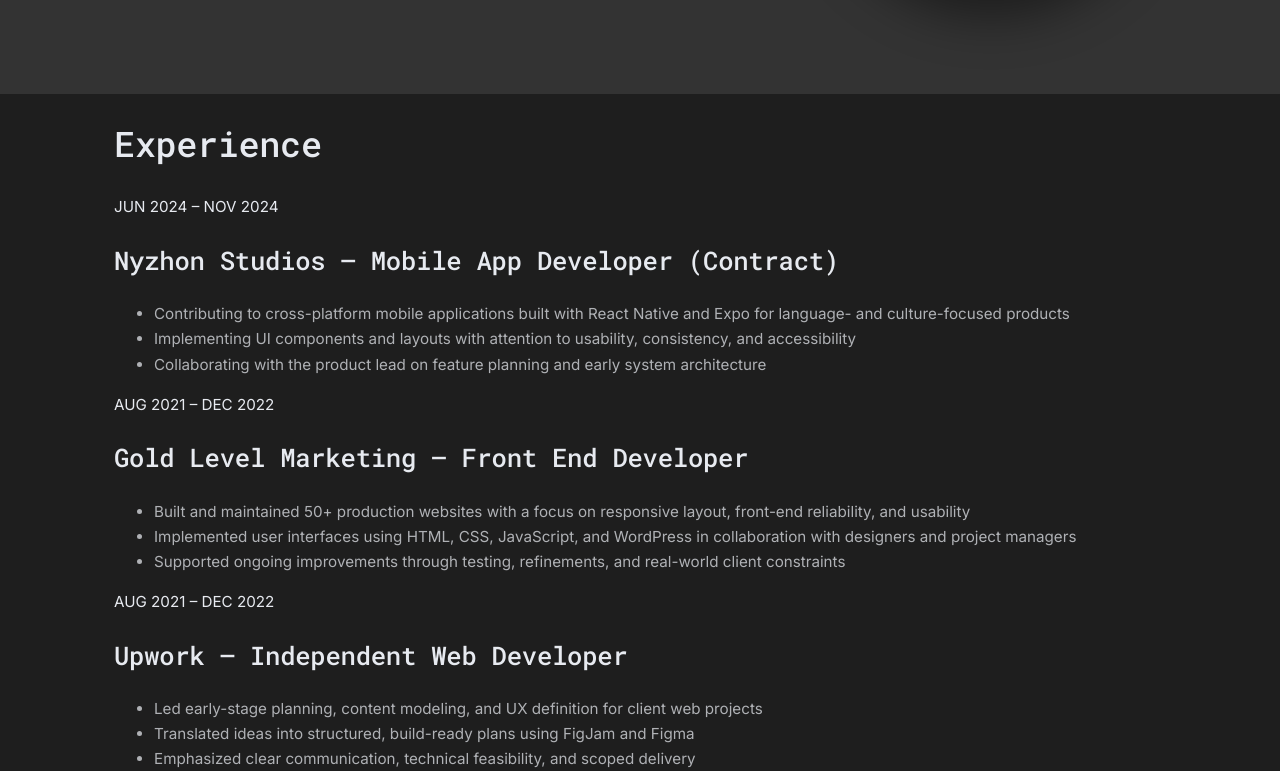
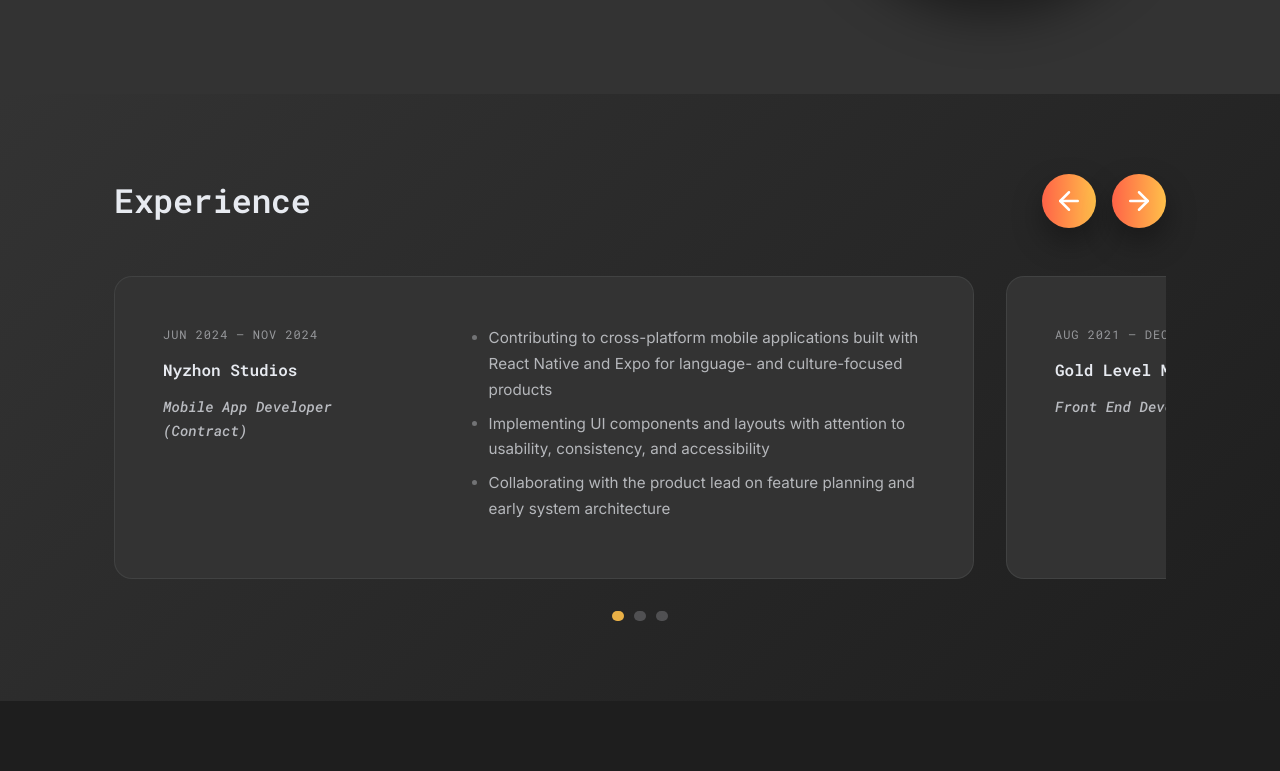
Before and after one commit to jordnlnn/dev-portfolio-26, a React (Vite) app: page / in a window 1280 px wide. Shown: the part 1149-1920 px from the top of the page. Built offline with nearby package versions, Linux system fonts and the light colour scheme.

Commit message:
Add Experience section, still experimenting with styles

```diff
--- a/src/sections/Experience.jsx
+++ b/src/sections/Experience.jsx
@@ -1,31 +1,92 @@
-import { experience } from "../data/experience.js";
+import { useMemo, useState } from "react";
+import { experience as experienceData } from "../data/experience";
+import { FiArrowLeft, FiArrowRight } from "react-icons/fi";
 
 export default function Experience() {
+  const items = useMemo(() => experienceData, []);
+  const [index, setIndex] = useState(0);
+
+  const total = items.length;
+
+  const prev = () => setIndex((i) => (i - 1 + total) % total);
+  const next = () => setIndex((i) => (i + 1) % total);
+
+  const onKeyDown = (e) => {
+    if (e.key === "ArrowLeft") prev();
+    if (e.key === "ArrowRight") next();
+  };
+
   return (
-    <section className="experience" id="experience">
+    <section className="experience" id="experience" onKeyDown={onKeyDown}>
       <div className="container experience__inner">
+        <div className="experience__header">
           <h2 className="experience__title">Experience</h2>
 
-        <div className="experience__list">
-          {experience.map((job) => (
+          <div
+            className="experience__controls"
+            aria-label="Experience carousel controls"
+          >
+            <button
+              type="button"
+              className="circle-btn"
+              onClick={prev}
+              aria-label="Previous experience"
+            >
+              <FiArrowLeft />
+            </button>
+
+            <button
+              type="button"
+              className="circle-btn"
+              onClick={next}
+              aria-label="Next experience"
+            >
+              <FiArrowRight />
+            </button>
+          </div>
+        </div>
+
+        <div className="experience__viewport" aria-live="polite">
+          <div
+            className="experience__track"
+            style={{
+              transform: `translateX(calc(-1 * var(--slide-step) * ${index}))`,
+            }}
+          >
+            {items.map((job) => (
               <article
                 key={`${job.company}-${job.role}`}
-              className="experience__item"
+                className="experience-card"
+                aria-label={`${job.company}, ${job.role}`}
               >
-              <div className="experience__dates">{job.dates}</div>
+                <div className="experience-card__meta">
+                  <div className="experience-card__dates">{job.dates}</div>
+                  <div className="experience-card__company">{job.company}</div>
+                  <div className="experience-card__role">{job.role}</div>
+                </div>
 
-              <h3 className="experience__heading">
-                <span className="experience__company">{job.company}</span>
-                <span className="experience__dash"> — </span>
-                <span className="experience__role">{job.role}</span>
-              </h3>
-
-              <ul className="experience__bullets">
+                <div className="experience-card__details">
+                  <ul className="experience-card__bullets">
                     {job.bullets.map((b) => (
                       <li key={b}>{b}</li>
                     ))}
                   </ul>
+                </div>
               </article>
+            ))}
+          </div>
+        </div>
+
+        <div className="experience__dots" aria-label="Carousel position">
+          {items.map((_, i) => (
+            <button
+              key={i}
+              type="button"
+              className={`experience__dot ${i === index ? "is-active" : ""}`}
+              onClick={() => setIndex(i)}
+              aria-label={`Go to experience ${i + 1}`}
+              aria-current={i === index ? "true" : "false"}
+            />
           ))}
         </div>
       </div>
--- /dev/null
+++ b/src/styles/_experience.scss
@@ -0,0 +1,168 @@
+.experience {
+  padding: var(--space-8) 0;
+  background: var(--bg-gradient);
+
+  /* Peek carousel sizing */
+  --card-w: min(860px, 78vw);
+  --peek: 160px; /* increase for bigger peek */
+  --slide-step: calc(var(--card-w) + var(--space-5) - var(--peek));
+}
+
+.experience__header {
+  display: flex;
+  align-items: center;
+  justify-content: space-between;
+  margin-bottom: var(--space-6);
+}
+
+.experience__title {
+  font-family: var(--font-mono);
+  font-weight: 600;
+  font-size: clamp(1.8rem, 2.6vw, 2.3rem);
+  margin: 0;
+  color: var(--text);
+}
+
+.experience__controls {
+  display: flex;
+  gap: var(--space-3);
+}
+
+.circle-btn {
+  width: 54px;
+  height: 54px;
+  border-radius: 999px;
+  display: grid;
+  place-items: center;
+
+  background: var(--accent-gradient);
+  color: #ffffff;
+
+  border: 0px;
+  box-shadow: 0 14px 30px rgba(0, 0, 0, 0.35);
+
+  cursor: pointer;
+  transition: transform 160ms ease, box-shadow 160ms ease, filter 160ms ease;
+}
+
+.circle-btn svg {
+  width: 30px;
+  height: 30px;
+}
+
+.circle-btn:hover {
+  transform: translateY(-2px);
+  filter: saturate(1.05);
+  box-shadow: 0 18px 38px rgba(0, 0, 0, 0.45);
+}
+
+.circle-btn:active {
+  transform: translateY(0);
+}
+
+.circle-btn:focus-visible {
+  outline: 2px solid rgba(255, 192, 74, 0.75);
+  outline-offset: 4px;
+}
+
+/* Peek carousel viewport + track */
+.experience__viewport {
+  overflow: hidden;
+
+  // /* helps shadows not get clipped harshly */
+  // padding: 14px;
+  // margin-left: -14px;
+  // margin-right: -14px;
+}
+
+.experience__track {
+  display: flex;
+  gap: var(--space-5);
+  will-change: transform;
+  transition: transform 320ms ease;
+}
+
+/* Card */
+.experience-card {
+  width: var(--card-w);
+  flex: 0 0 auto;
+
+  background: var(--gray);
+  border: 1px solid rgba(231, 234, 240, 0.08);
+  border-radius: 18px;
+  //box-shadow: 0 18px 50px rgba(0, 0, 0, 0.45);
+  padding: var(--space-6);
+
+  display: grid;
+  grid-template-columns: 260px 1fr;
+  gap: var(--space-6);
+}
+
+/* Left column */
+.experience-card__dates {
+  font-family: var(--font-mono);
+  font-size: 0.75rem;
+  letter-spacing: 0.08em;
+  text-transform: uppercase;
+  color: rgba(231, 234, 240, 0.55);
+  margin-bottom: var(--space-2);
+}
+
+.experience-card__company {
+  font-family: var(--font-mono);
+  font-weight: 600;
+  font-size: 1rem;
+  color: var(--text);
+  margin-bottom: var(--space-2);
+}
+
+.experience-card__role {
+  font-family: var(--font-mono);
+  font-weight: 500;
+  font-style: italic;
+  font-size: 0.9rem;
+  color: rgba(231, 234, 240, 0.75);
+}
+
+/* Right column */
+.experience-card__bullets {
+  margin: 0;
+  padding-left: 1.1rem;
+  color: rgba(231, 234, 240, 0.72);
+  line-height: 1.7;
+  font-size: var(--fs-1);
+}
+
+.experience-card__bullets li {
+  margin-bottom: 0.5rem;
+}
+
+.experience-card__bullets li::marker {
+  color: rgba(231, 234, 240, 0.35);
+}
+
+/* Optional dots below carousel (if you kept them in JSX) */
+.experience__dots {
+  display: flex;
+  justify-content: center;
+  gap: 10px;
+  margin-top: var(--space-5);
+}
+
+.experience__dot {
+  width: 10px;
+  height: 10px;
+  border-radius: 999px;
+  border: none;
+  background: rgba(231, 234, 240, 0.22);
+  cursor: pointer;
+}
+
+.experience__dot.is-active {
+  background: rgba(255, 192, 74, 0.9);
+}
+
+.experience__dot:focus-visible {
+  outline: 2px solid rgba(255, 192, 74, 0.75);
+  outline-offset: 4px;
+}
--- a/src/styles/main.scss
+++ b/src/styles/main.scss
@@ -4,3 +4,4 @@
 @use "./navbar";
 @use "./hero";
 @use "./about";
+@use "./experience";
```
Lines whose indentation alone changed are shown as unchanged.
